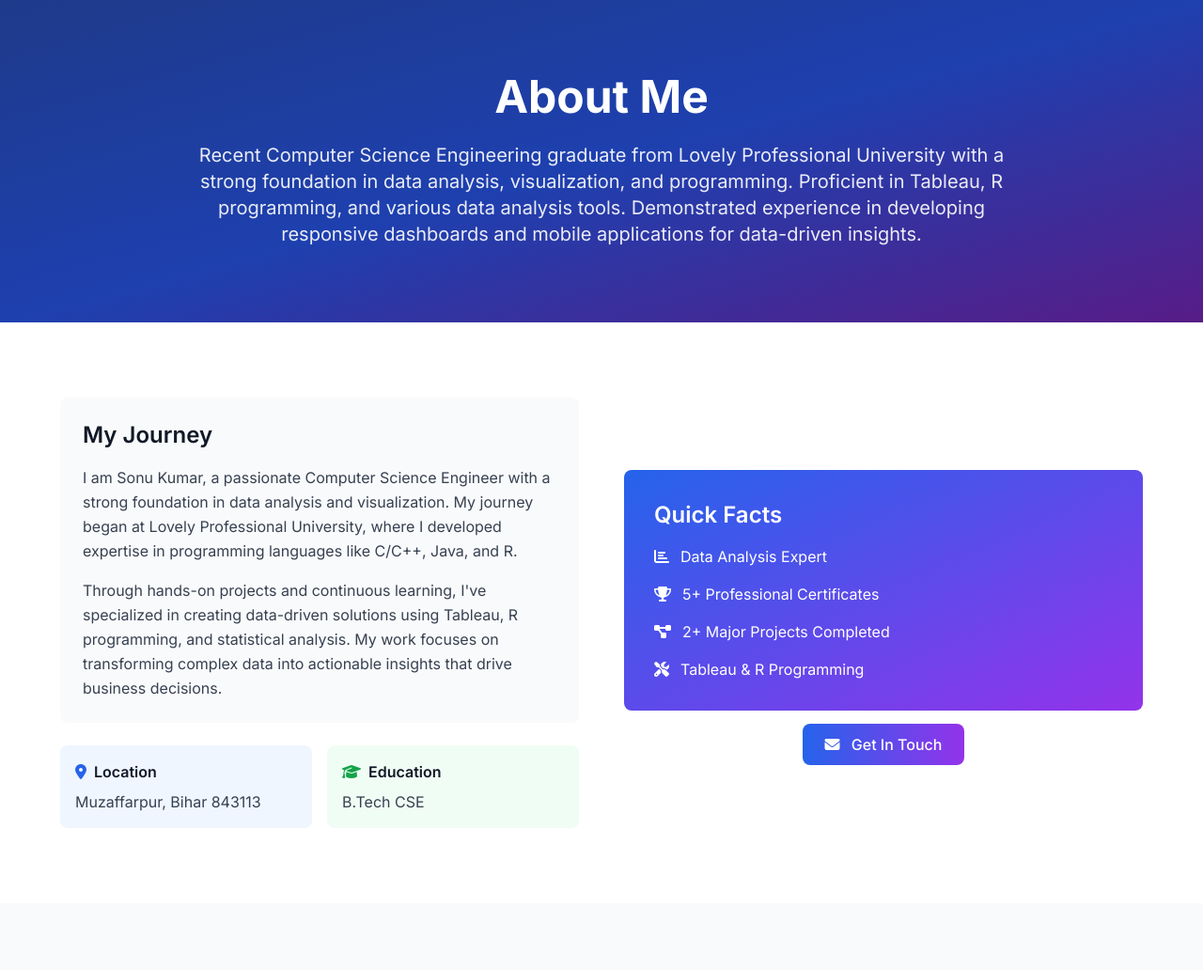
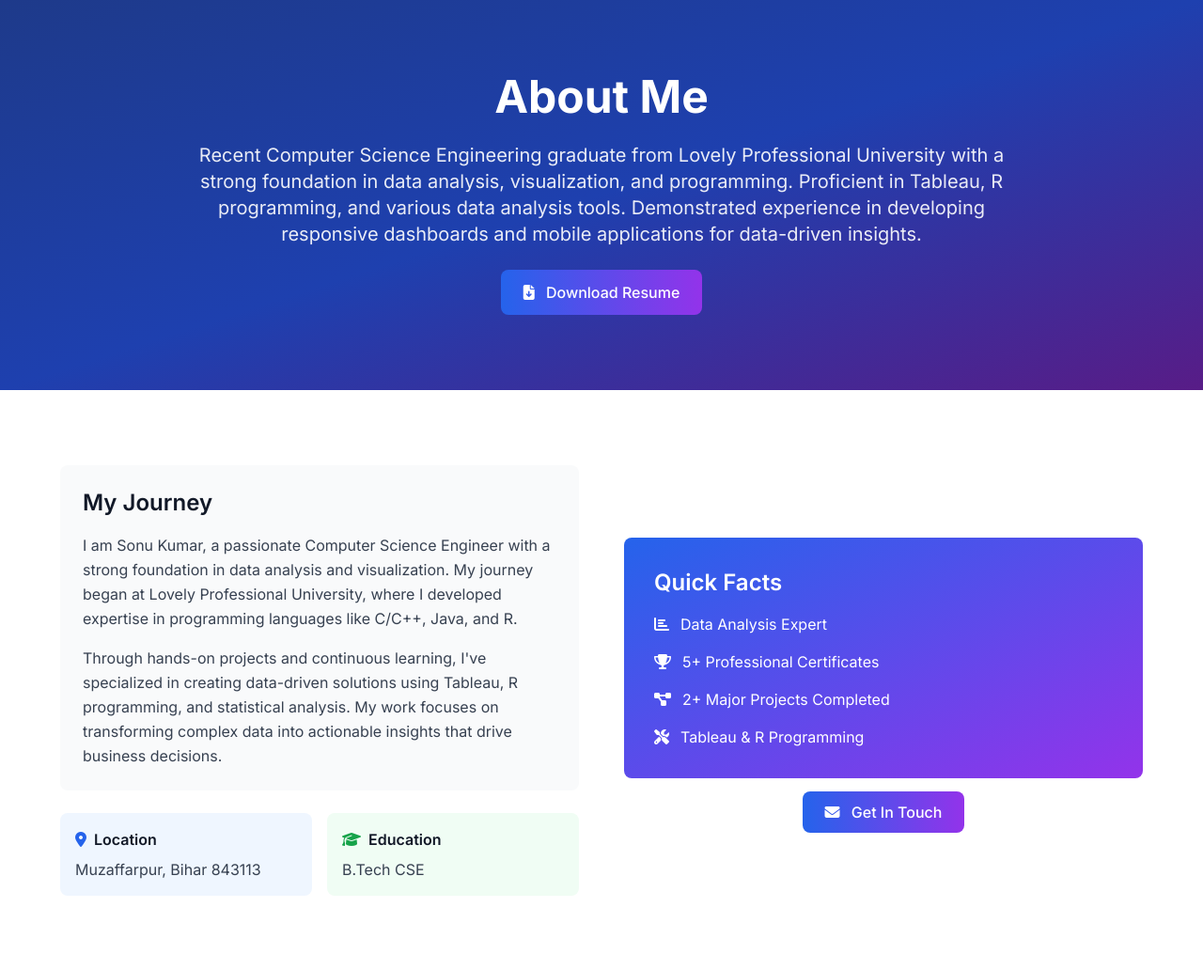
Before and after one commit to bhairava009/My_portfolio, a Flask app: page /about in a window 1280 px wide. Shown: the part 81-1113 px from the top of the page at 94% size. Run offline with Flask 3, Linux system fonts and the light colour scheme; some libraries are stand-ins or nearby versions.

Commit message:
about.html

```diff
--- a/templates/about.html
+++ b/templates/about.html
@@ -11,6 +11,13 @@
             <p class="text-xl opacity-90 animate-slide-up">
                 {{ personal_info.summary }}
             </p>
+            <a href="{{ url_for('static', filename='files/resume.pdf') }}"
+   download="Sonu_Kumar_Resume.pdf"
+   class="btn btn-primary download-btn mt-6 inline-block"
+   id="downloadResumeBtn">
+  <i class="fas fa-file-download mr-2"></i>
+             Download Resume
+</a>
         </div>
     </div>
 </section>
```
